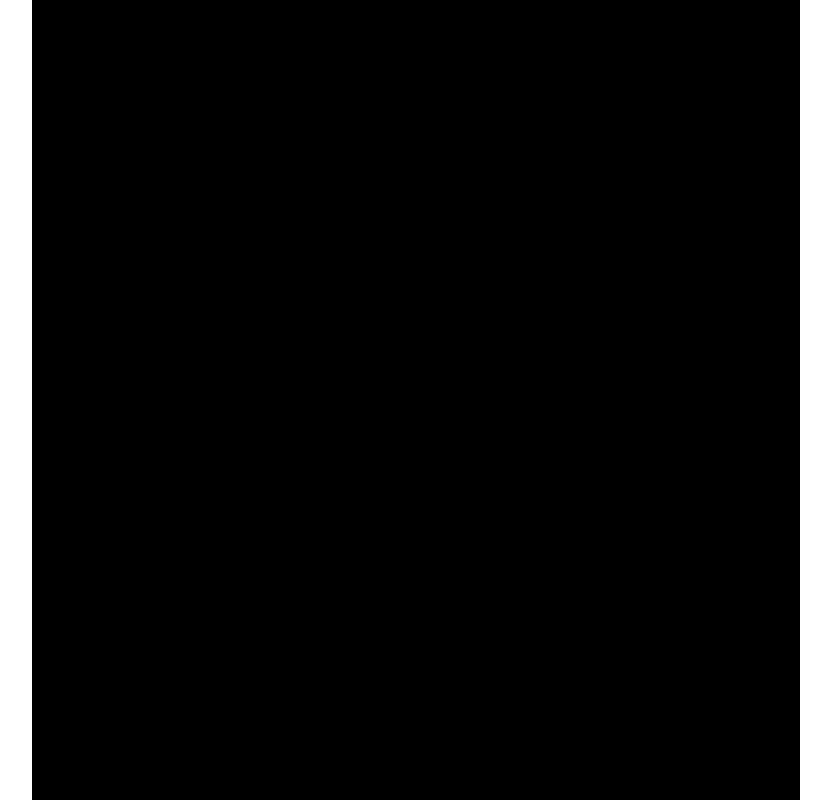
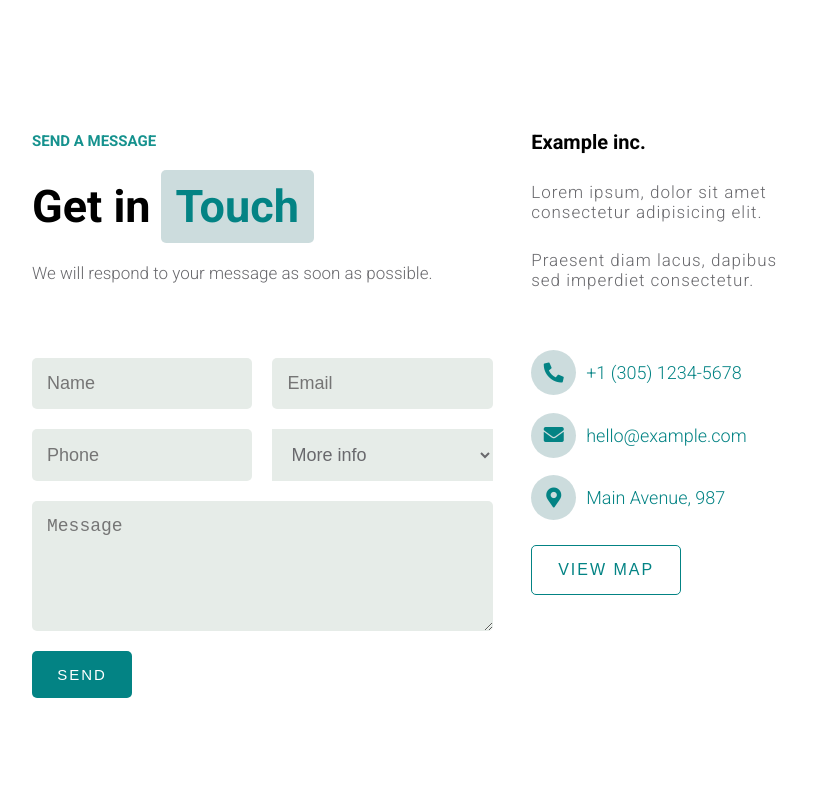
Before and after one commit to edoerco/proj-html-vuejs, a Vue app: page / in a window 1280 px wide. Shown: the part 4660-5460 px from the top of the page, without its empty margins (224-1055 px from the left). Built offline with nearby package versions, Linux system fonts and the light colour scheme.

Commit message:
conclusione main

```diff
--- a/src/components/Touch.vue
+++ b/src/components/Touch.vue
@@ -1,7 +1,44 @@
 <template>
   <div class="body">
     <div class="container">
+      <div class="col-left">
+        <div class="title">
+          <span>SEND A MESSAGE</span>
+          <div class="title-section">
+            <h2>Get in</h2>
+            <div class="touch">
+              <h2>Touch</h2>
+            </div>
+          </div>
+          <p>We will respond to your message as soon as possible.</p>
+        </div>
+        <form>
+          <input type="text" placeholder="Name">
+          <input type="text" placeholder="Email">
+          <input type="text" placeholder="Phone">
+          <select name="" id="">
+            <option value="">More info</option>
+          </select>
+          <!-- occhio alla scritta all'interno, non corrisponde -->
+          <textarea cols="64" rows="5" placeholder="Message"></textarea>
+        </form>
+      <button class="btn-1">SEND</button>
+      </div>
 
+      <div class="col-right">
+        <div class="example">
+          <h5>Example inc.</h5>
+          <p>Lorem ipsum, dolor sit amet consectetur adipisicing elit.</p>
+          <p>Praesent diam lacus, dapibus sed imperdiet consectetur.</p>
+        </div>
+        <div class="contact-area">
+          <div class="contact" v-for="(item, index) in items" :key="index">
+            <i :class="item.font"></i>
+            <span>{{item.text}}</span>
+          </div>
+        </div>
+        <button class="btn-2">VIEW MAP</button>
+      </div>
     </div>
   </div>
 </template>
@@ -9,10 +46,28 @@
 <script>
 export default {
   name: 'Touch',
+  data() {
+    return {
+      items: [
+        {
+          font: 'fas fa-phone-alt',
+          text: '+1 (305) 1234-5678',
+        },
+        {
+          font: 'fas fa-envelope',
+          text: 'hello@example.com',
+        },
+        {
+          font: 'fas fa-map-marker-alt',
+          text: 'Main Avenue, 987',
+        },
+      ]
+    }
+  }
 }
 </script>
 
-<!-- Add "scoped" attribute to limit CSS to this component only -->
+
 <style scoped lang="scss">
 @import '../style/vars.scss';
 
@@ -26,8 +81,172 @@
     width: 60%;
     height: 100%;
     margin: 0 auto;
-    background-color: black; // rimuovere il bc
+    display: flex;
+    justify-content: space-between;
+    padding: 140px 0;
+
+    .title {
+      display: flex;
+      flex-direction: column;
+    }
+
+    .col-left {
+      display: flex;
+      flex-direction: column;
+      justify-content: center;
+      width: 60%;
+      height: 100%;
+
+      span {
+        color: $blue-chill;
+        font-size: 15px;
+        font-weight: bold;
+      }
+
+      .title-section {
+        display: flex;
+        align-items: center;
+        font-size: 30px;
+        margin: 20px 0;
+
+        h2 {
+          color: black;
+        }
+
+        .touch {
+          display: flex;
+          align-items: center;
+          background-color: rgba(03,83,84, 0.2);
+          padding: 10px 15px;
+          border-radius: 5px;
+          margin-left: 10px;
+          color: $blue-lagoon;
+
+          h2 {
+            color: $blue-lagoon;
+          }
+        }
+      }
+
+      form {
+        display: flex;
+        flex-wrap: wrap;
+        justify-content: space-between;
+        width: 100%;
+        margin: 75px 0 20px 0;
+
+        input,
+        select,
+        textarea {
+          padding: 15px;
+          font-size: 18px;
+          font-weight: 300;
+          color: $mid-gray;
+          border: none;
+          outline: none;
+          background-color: $gray-nurse;
+        }
+
+        input::placeholder,
+        textarea::placeholder {
+          font-size: 18px;
+          font-weight: 300;
+        }
+
+        input,
+        select {
+          width: calc(100% / 2 - 10px);
+          margin-bottom: 20px;
+        }
+
+        input,
+        textarea {
+          border-radius: 5px;
+        }
+      }
+
+      .btn-1 {
+        padding: 15px 25px;
+        color: $white;
+        font-weight: 500;
+        background-color: $blue-lagoon;
+        border-radius: 5px;
+        letter-spacing: 2px;
+        border: none;
+        width: 100px;
+        font-size: 15px;
+      }
+    }
+
+    .col-right {
+      display: flex;
+      flex-direction: column;
+      width: 35%;
+
+      .example {
+        display: flex;
+        flex-direction: column;
+        justify-content: space-between;
+        height: 160px;
+
+        h5 {
+          font-size: 20px;
+        }
+
+        p {
+          letter-spacing: 1px;
+        }
+      }
+
+      .contact-area {
+        display: flex;
+        flex-direction: column;
+        justify-content: space-between;
+        height: 170px;
+        margin: 60px 0 25px 0;
+
+        .contact {
+          display: flex;
+          align-items: center;
+          color: $blue-lagoon;
+
+          i {
+            font-size: 20px;
+            height: 45px;
+            width: 45px;
+            border-radius: 50%;
+            background-color: rgba(3, 83, 84, 0.2);
+            margin-right: 10px;
+            display: flex;
+            justify-content: space-around;
+            align-items: center;
+          }
+
+          span {
+            font-size: 18px;
+            font-weight: 300;
+          }
+        }
+      }
+
+      .btn-2 {
+        padding: 15px 25px;
+        color: $blue-lagoon;
+        font-size: 16px;
+        font-weight: 300;
+        background-color: transparent;
+        border-radius: 5px;
+        letter-spacing: 2px;
+        border: $blue-lagoon solid 1px;
+        width: 150px;
+      }
+    }
   }
+}
+p {
+  font-weight: 300;
+  font-size: 17px;
+  color: $mid-gray;
 }
 
 </style>
```
